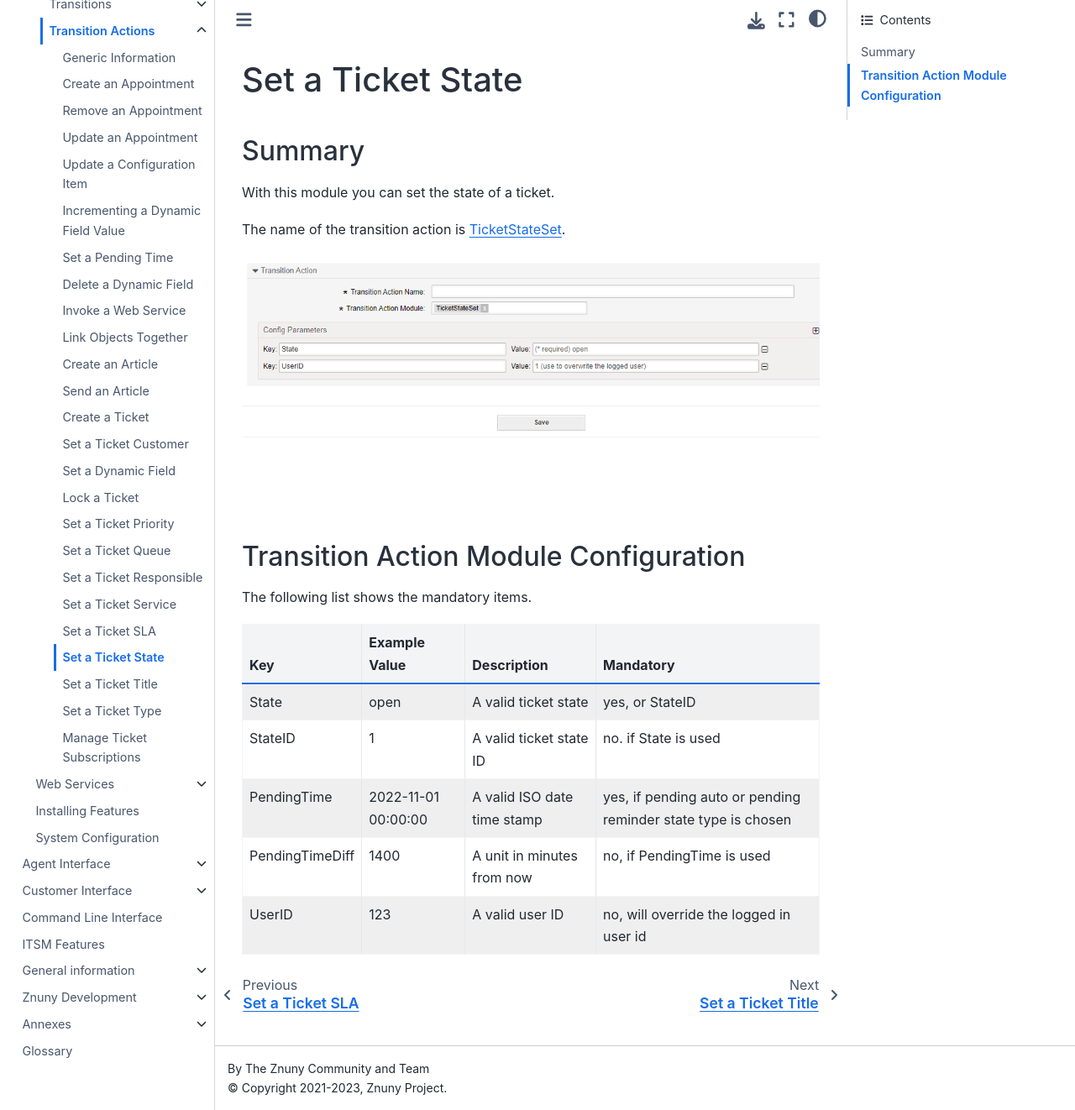
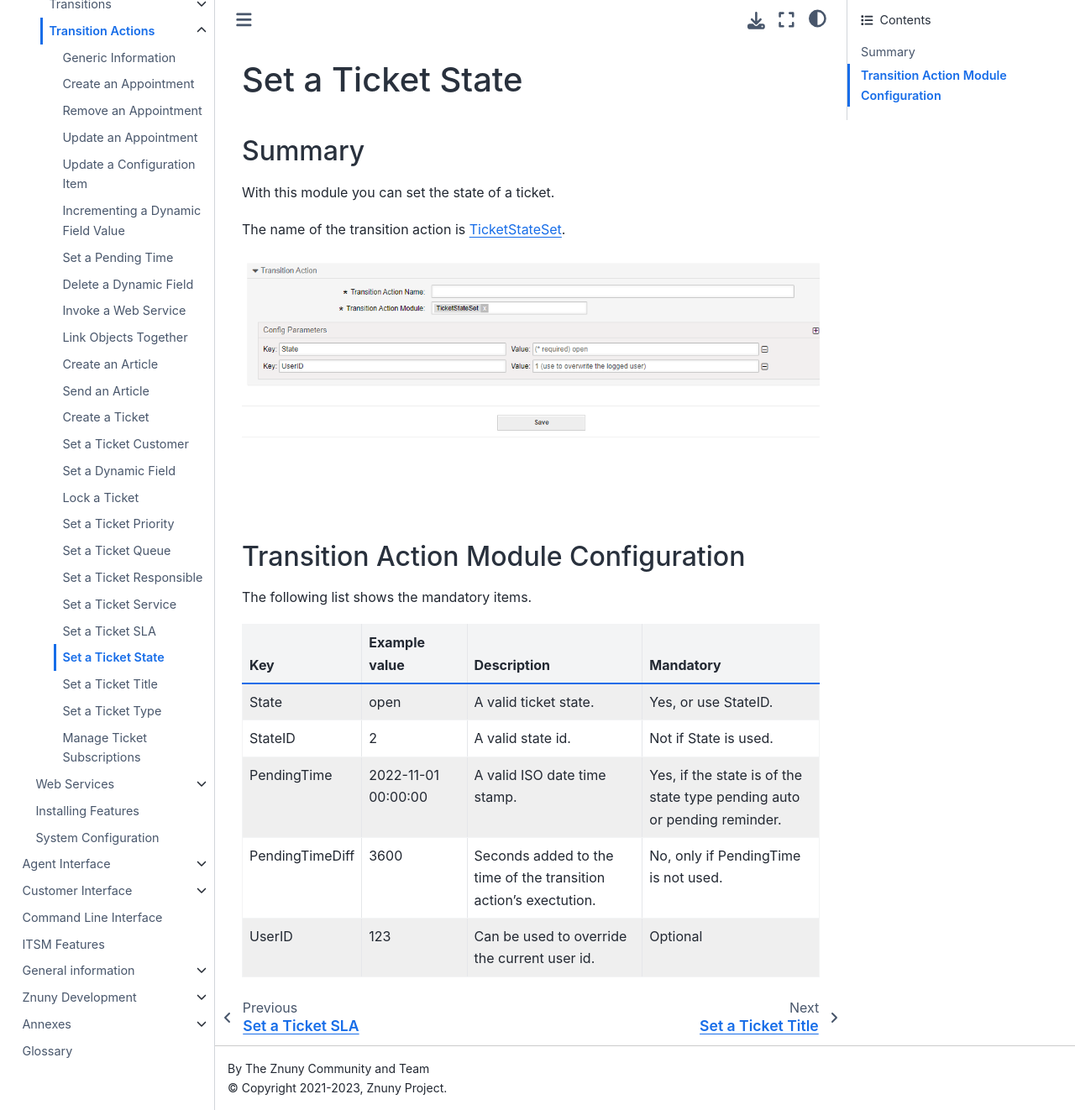
Before and after one commit to znuny/manual, a Sphinx documentation site: the page built from source/admin/processmanagement/transitionactions/ticketstateset/index.rst, in a window 1280 px wide and 1322 px high. Shown: the whole window at 84% size. Built offline with Sphinx 7.4.7 and the Sphinx Book theme 1.1.4, drawn with Linux system fonts in a browser that asks for light colours.

Commit message:
Update Description for TicketStateSet

```diff
--- a/source/admin/processmanagement/transitionactions/ticketstateset/index.rst
+++ b/source/admin/processmanagement/transitionactions/ticketstateset/index.rst
@@ -19,16 +19,31 @@
 
 The following list shows the mandatory items.
 
-+-----------------+---------------------+-----------------------------+---------------------------------------------------------------+
-| Key             | Example Value       | Description                 | Mandatory                                                     |
-+=================+=====================+=============================+===============================================================+
-| State           | open                | A valid ticket state        | yes, or StateID                                               |
-+-----------------+---------------------+-----------------------------+---------------------------------------------------------------+
-| StateID         | 1                   | A valid ticket state ID     | no. if State is used                                          |
-+-----------------+---------------------+-----------------------------+---------------------------------------------------------------+
-| PendingTime     | 2022-11-01 00:00:00 | A valid ISO date time stamp | yes, if pending auto or pending reminder state type is chosen |
-+-----------------+---------------------+-----------------------------+---------------------------------------------------------------+
-| PendingTimeDiff | 1400                | A unit in minutes from now  | no, if PendingTime is used                                    |
-+-----------------+---------------------+-----------------------------+---------------------------------------------------------------+
-| UserID          | 123                 | A valid user ID             | no, will override the logged in user id                       |
-+-----------------+---------------------+-----------------------------+---------------------------------------------------------------+
+.. list-table::
+   :widths: 10 20 35 35
+   :header-rows: 1
+
+   * - Key
+     - Example value
+     - Description
+     - Mandatory
+   * - State
+     - open
+     - A valid ticket state.
+     - Yes, or use StateID.
+   * - StateID
+     - 2
+     - A valid state id.
+     - Not if State is used.
+   * - PendingTime
+     - 2022-11-01 00:00:00
+     - A valid ISO date time stamp.
+     - Yes, if the state is of the state type pending auto or pending reminder.
+   * - PendingTimeDiff
+     - 3600
+     - Seconds added to the time of the transition action's exectution.
+     - No, only if PendingTime is not used.
+   * - UserID
+     - 123
+     - Can be used to override the current user id.
+     - Optional
```
